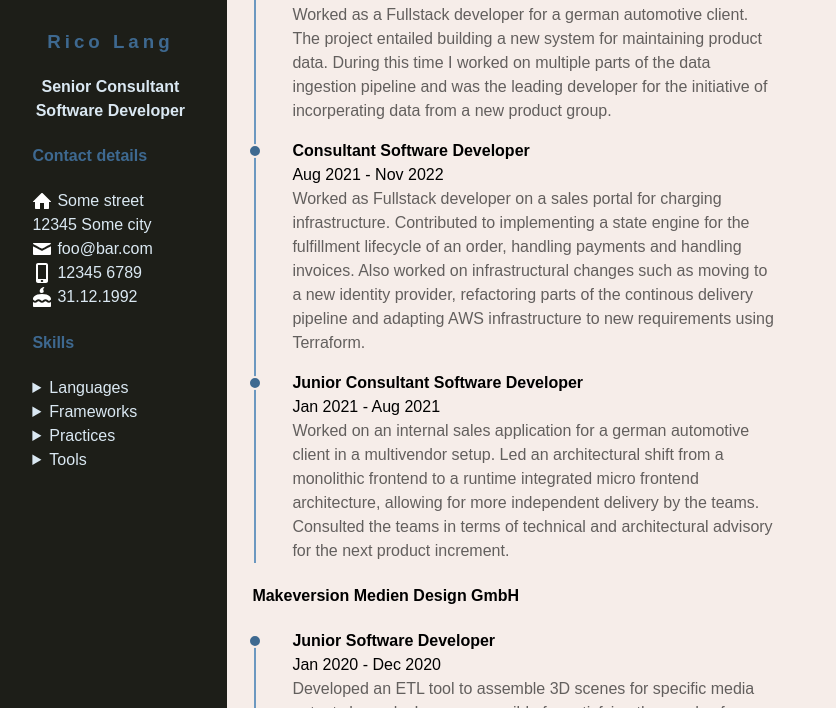
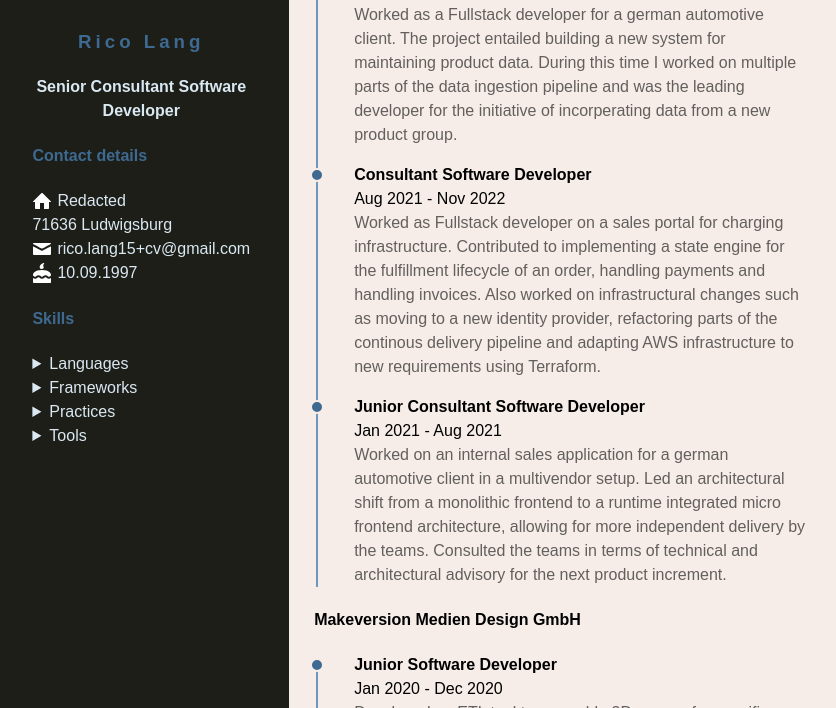
Before and after one commit to RykoL/CV, a Jekyll site: the page built from index.html, in a window 1280 px wide and 900 px high, cut to the strip 192-900 px from the top of the window. Shown: the whole strip, without its empty margins (6-842 px from the left). Built offline with Jekyll 4.4.1, drawn with Linux system fonts in a browser that asks for light colours.

Commit message:
Add basic contact details

```diff
--- a/_data/baseData.yml
+++ b/_data/baseData.yml
@@ -3,8 +3,8 @@ role: Senior Consultant Developer
 
 contact:
   address:
-    street: Some street
-    city: 12345 Some city
-  email: foo@bar.com
-  tel: 12345 6789
-  birthday: 31.12.1992
+    street: Redacted
+    city: 71636 Ludwigsburg
+  email: rico.lang15+cv@gmail.com
+  tel:
+  birthday: 10.09.1997
```
Also changed, not shown: 1 other file.
